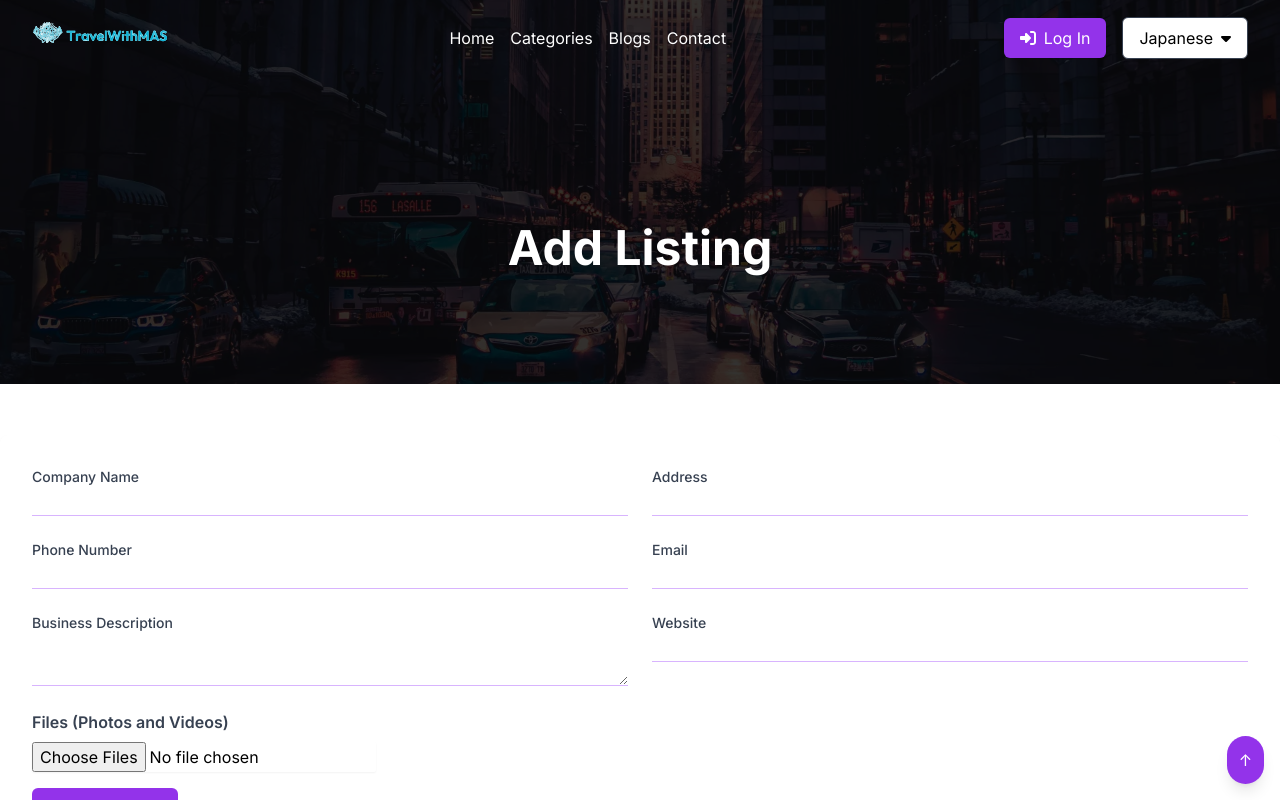
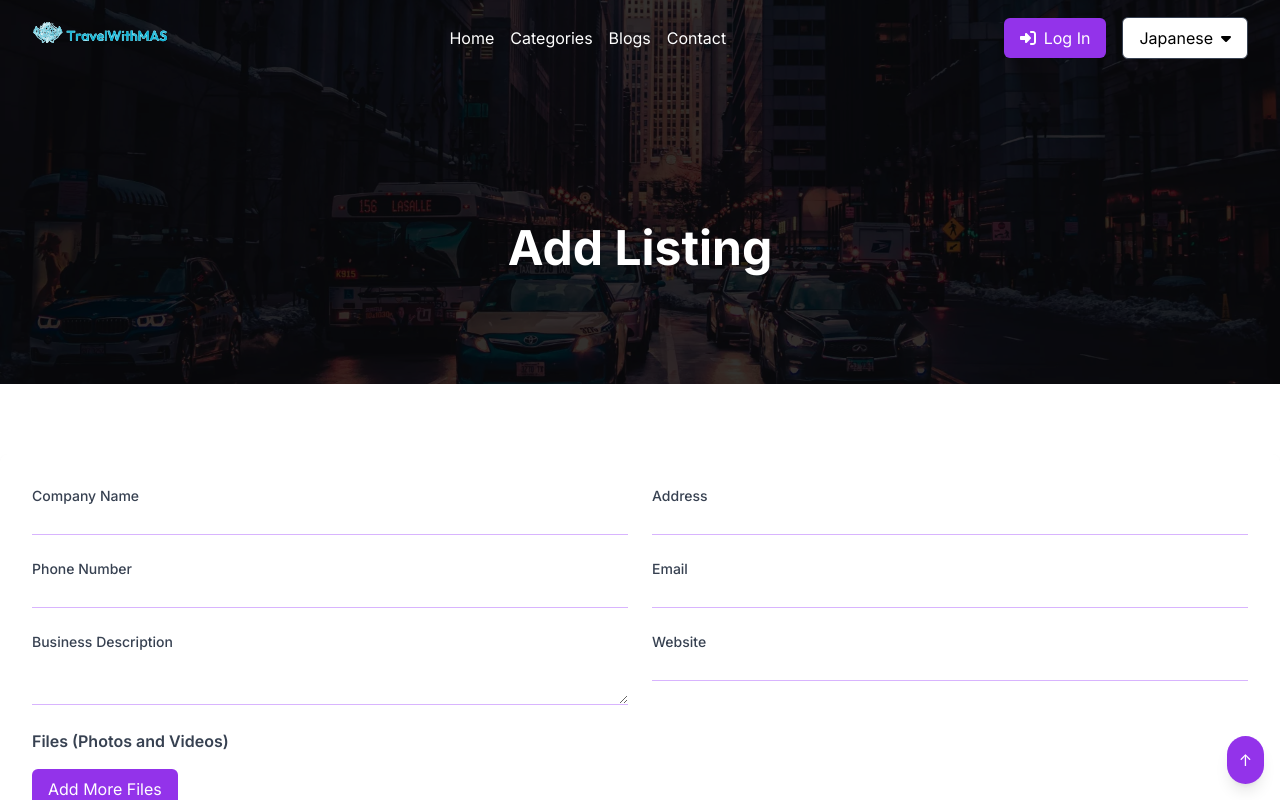
Before and after one commit to iaffansheikh21/ListCo, a Next.js app: page /AddListing in a window 1280 px wide. Shown: the top 800 px of the page. Built offline with nearby package versions, Linux system fonts and the light colour scheme.

Commit message:
build errors resolved

```diff
--- a/app/components/AddListing.tsx
+++ b/app/components/AddListing.tsx
@@ -14,10 +14,9 @@ const AddListingPage: React.FC = () => {
   const [email, setEmail] = useState('');
   const [businessDescription, setBusinessDescription] = useState('');
   const [website, setWebsite] = useState('');
-  const [files, setFiles] = useState<FileList[]>([new DataTransfer().files]);
+  const [files, setFiles] = useState<FileList[]>([]);
   const [services, setServices] = useState<Service[]>([{ title: '', description: '' }]);
 
-  // Update this function to use type assertion
   const handleServiceChange = (index: number, field: keyof Service, value: string) => {
     const newServices = [...services];
     newServices[index] = { ...newServices[index], [field]: value };
@@ -72,7 +71,6 @@ const AddListingPage: React.FC = () => {
   return (
     <div className="min-h-screen bg-white flex items-center justify-center">
       <div className="bg-white p-8 shadow-sm rounded-lg mt-8 w-full max-w-7xl mb-2">
-        {/* <h1 className="text-2xl font-bold mb-6">Add Listing</h1> */}
         <form onSubmit={handleSubmit} className="space-y-6">
           <div className="grid grid-cols-1 md:grid-cols-2 gap-6">
             <div>
@@ -168,7 +166,6 @@ const AddListingPage: React.FC = () => {
                 )}
               </div>
             ))}
-            {files.length > 0 && (
             <button
               type="button"
               onClick={addFileInput}
@@ -176,7 +173,6 @@ const AddListingPage: React.FC = () => {
             >
               Add More Files
             </button>
-            )}
           </div>
           <div>
             <label className="block text-md font-semibold text-gray-700">Services Offered</label>
@@ -216,7 +212,6 @@ const AddListingPage: React.FC = () => {
                 )}
               </div>
             ))}
-            {services.length > 0 && (
             <button
               type="button"
               onClick={addService}
@@ -224,7 +219,6 @@ const AddListingPage: React.FC = () => {
             >
               Add More Services
             </button>
-            )}
           </div>
           <div>
             <button
```
Lines whose indentation alone changed are shown as unchanged.
